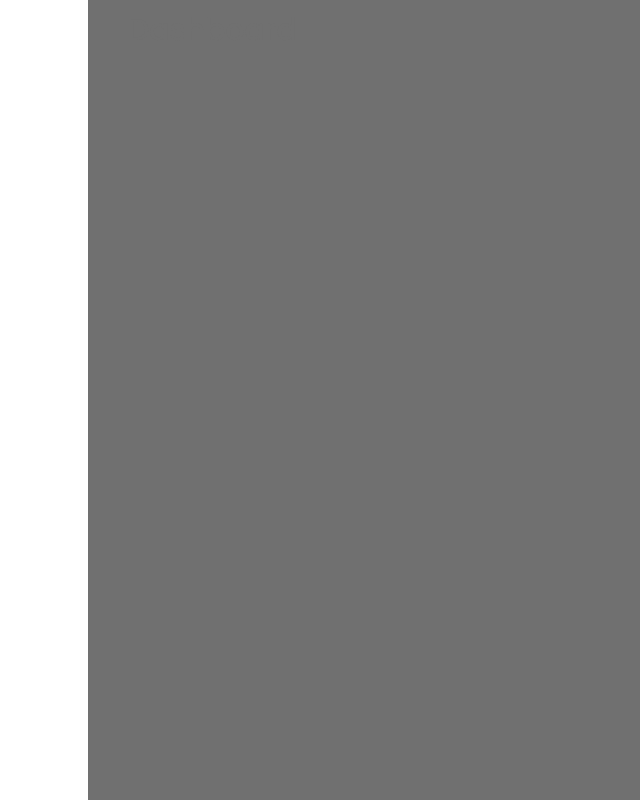
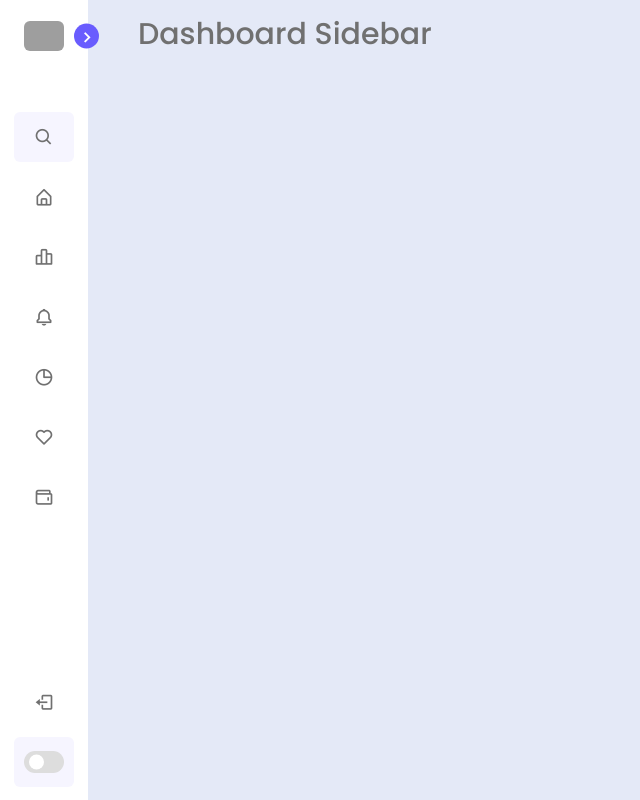
Before and after one commit to RAIZERO-Team/Stavitel, a PHP site: page /Workspace.html in a window 1280 px wide. Shown: the whole page, without its empty margins (0-640 px from the left). Run offline with PHP 8.4, Linux system fonts and the light colour scheme; grey boxes are pictures that could not be loaded.

Commit message:
update frontend files last update 3/19/2024 1:37 AM

```diff
--- a/src/Frontend/CSS/Workspace.css
+++ b/src/Frontend/CSS/Workspace.css
@@ -1,15 +1,13 @@
-@import url('https://fonts.googleapis.com/css2?family=Poppins:ital,wght@0,100;0,300;0,400;0,500;0,600;0,700;1,100&display=swap');
-
-* {
-    font-family: 'Poppins', sans-serif;
+@import url('https://fonts.googleapis.com/css2?family=Poppins:wght@300;400;500;600;700&display=swap');
+*{
     margin: 0;
     padding: 0;
     box-sizing: border-box;
-
+    font-family: 'Poppins', sans-serif;
 }
 
+:root{
 
-:root{
     --body-color: #E4E9F7;
     --sidebar-color: #FFF;
     --primary-color: #695CFE;
@@ -17,29 +15,30 @@
     --toggle-color: #DDD;
     --text-color: #707070;
 
-
     --tran-03: all 0.2s ease;
+    --tran-03: all 0.3s ease;
     --tran-04: all 0.3s ease;
-    --tran-05: all 0.4s ease;
-    --tran-06: all 0.5s ease;
-
-
+    --tran-05: all 0.3s ease;
 }
 
-
 body{
-    height: 100vh;
-    background: var(--sidebar-color);
+    min-height: 100vh;
+    background-color: var(--body-color);
     transition: var(--tran-05);
 }
 
+::selection{
+    background-color: var(--primary-color);
+    color: #fff;
+}
+
 body.dark{
-    --body-color: #18191A;
+    --body-color: #18191a;
     --sidebar-color: #242526;
-    --primary-color: #3A3B3C;
-    --primary-color-light: #3A3B3C;
-    --toggle-color: #FFF;
-    --text-color: #CCC;
+    --primary-color: #3a3b3c;
+    --primary-color-light: #3a3b3c;
+    --toggle-color: #fff;
+    --text-color: #ccc;
 }
 
 
@@ -54,204 +53,212 @@ body.dark{
     transition: var(--tran-05);
     z-index: 100;
 }
-
 .sidebar.close{
     width: 88px;
 }
 
-.sidebar .text{
-    font-size: 16px;
-    font-weight: 500;
+.sidebar li{
+    height: 50px;
+    list-style: none;
+    display: flex;
+    align-items: center;
+    margin-top: 10px;
+}
+
+.sidebar header .image,
+.sidebar .icon{
+    min-width: 60px;
+    border-radius: 6px;
+}
+
+.sidebar .icon{
+    min-width: 60px;
+    border-radius: 6px;
+    height: 100%;
+    display: flex;
+    align-items: center;
+    justify-content: center;
+    font-size: 20px;
+}
+
+.sidebar .text,
+.sidebar .icon{
     color: var(--text-color);
     transition: var(--tran-03);
+}
+
+.sidebar .text{
+    font-size: 17px;
+    font-weight: 500;
     white-space: nowrap;
     opacity: 1;
 }
-
-.sidebar.close{
+.sidebar.close .text{
     opacity: 0;
-}
-
-.sidebar .image{
-    min-width: 60px;
-    display: flex;
-    align-items: center;
-    justify-content: center;
-}
-
-.sidebar li{
-    height: 50px;
-    background: GRAY;
-    margin-top: 10px;
-    list-style: none;
-    display: flex;
-    align-items: center;
-}
-
-.sidebar li .icon{
-    display: flex;
-    align-items: center;
-    justify-content: center;
-    min-width: 60px;
-    font-size: 20px;
-}
-
-.sidebar li .icon,
-.sidebar li .text{
-    color: var(--text-color);
-    transform: var(--tran-02);
 }
 
 .sidebar header{
     position: relative;
 }
 
-.sidebar .image-text img{
-    width: 40px;
-    border-radius: 6px;
-}
-
 .sidebar header .image-text{
     display: flex;
     align-items: center;
 }
-
-header .image-text .header-text{
+.sidebar header .logo-text{
     display: flex;
     flex-direction: column;
 }
-
-.header-text .name{
+header .image-text .name {
+    margin-top: 2px;
+    font-size: 18px;
     font-weight: 600;
 }
 
-.header-text .profession{
+header .image-text .profession{
+    font-size: 16px;
     margin-top: -2px;
+    display: block;
+}
+
+.sidebar header .image{
+    display: flex;
+    align-items: center;
+    justify-content: center;
+}
+
+.sidebar header .image img{
+    width: 40px;
+    border-radius: 6px;
 }
 
 .sidebar header .toggle{
     position: absolute;
     top: 50%;
     right: -25px;
-    transform: translate(-50%) rotate(180deg);
+    transform: translateY(-50%) rotate(180deg);
     height: 25px;
     width: 25px;
-    background: var(--primary-color);
+    background-color: var(--primary-color);
+    color: var(--sidebar-color);
+    border-radius: 50%;
     display: flex;
-    align-content: center;
+    align-items: center;
     justify-content: center;
-    border-radius: 50%;
-    color: var(--sidebar-color);
     font-size: 22px;
-    transition: var(--tran-03);
-}
-
-.sidebar.close header .toggle{
-    transform: translate(-50%);
+    cursor: pointer;
+    transition: var(--tran-05);
 }
 
 body.dark .sidebar header .toggle{
     color: var(--text-color);
 }
 
-.sidebar .menu{
-    margin-top: 35px;
+.sidebar.close .toggle{
+    transform: translateY(-50%) rotate(0deg);
 }
 
-.sidebar .searh-box{
-    background: var(--primary-color-light);
+.sidebar .menu{
+    margin-top: 40px;
+}
+
+.sidebar li.search-box{
     border-radius: 6px;
+    background-color: var(--primary-color-light);
+    cursor: pointer;
     transition: var(--tran-05);
 }
 
-.search-box input{
+.sidebar li.search-box input{
     height: 100%;
     width: 100%;
     outline: none;
     border: none;
+    background-color: var(--primary-color-light);
+    color: var(--text-color);
     border-radius: 6px;
-    font-size: 16px;
+    font-size: 17px;
     font-weight: 500;
-    background: var(--primary-color-light);
+    transition: var(--tran-05);
+}
+.sidebar li a{
+    list-style: none;
+    height: 100%;
+    background-color: transparent;
+    display: flex;
+    align-items: center;
+    height: 100%;
+    width: 100%;
+    border-radius: 6px;
+    text-decoration: none;
+    transition: var(--tran-03);
+}
+
+.sidebar li a:hover{
+    background-color: var(--primary-color);
+}
+.sidebar li a:hover .icon,
+.sidebar li a:hover .text{
+    color: var(--sidebar-color);
+}
+body.dark .sidebar li a:hover .icon,
+body.dark .sidebar li a:hover .text{
+    color: var(--text-color);
+}
+
+.sidebar .menu-bar{
+    height: calc(100% - 55px);
+    display: flex;
+    flex-direction: column;
+    justify-content: space-between;
+    overflow-y: scroll;
+}
+.menu-bar::-webkit-scrollbar{
+    display: none;
+}
+.sidebar .menu-bar .mode{
+    border-radius: 6px;
+    background-color: var(--primary-color-light);
+    position: relative;
     transition: var(--tran-05);
 }
 
-.sidebar li a{
-    height: 100%;
-    width: 100%;
-    display: flex;
-    align-items: center;
-    text-decoration: none;
-    border-radius: 6px;
-    transform: var(--tran-04);
+.menu-bar .mode .sun-moon{
+    height: 50px;
+    width: 60px;
 }
 
-.sidebar li a:hover,
-.sidebar li a:hover{
-    background: var(--primary-color);
+.mode .sun-moon i{
+    position: absolute;
 }
-
-body.dark .sidebar li a:hover,
-body.dark .sidebar li a:hover{
-    background: var(--text-color);
+.mode .sun-moon i.sun{
+    opacity: 0;
 }
-
-.sidebar .menu-bar{
-    height: calc(100% - 50px);
-    display: flex;
-    flex-direction: column;
-    justify-content: space-between;
+body.dark .mode .sun-moon i.sun{
+    opacity: 1;
 }
-
-.menu-bar .mode{
-    position: relative;
-    border-radius: 6px;
-    background: var(--primary-color-light);
-}
-
-.menu-bar .mode .moon-sun{
-    height: 50px;
-    width: 60px;
-    display: flex;
-    align-items: center;
-}
-
-.menu-bar .mode i{
-    position: absolute ;
-    transition: var(--tran-03);
-}
-
-.menu-bar .mode i.sun{
+body.dark .mode .sun-moon i.moon{
     opacity: 0;
 }
 
-body.dark .menu-bar .mode i.sun{
-    opacity: 1;
-}
-body.dark .menu-bar .mode i.moon{
-    opacity: 0;
-}
-
-.menu-bar .mode .toggle-switch{
+.menu-bar .bottom-content .toggle-switch{
     position: absolute;
     right: 0;
+    height: 100%;
+    min-width: 60px;
     display: flex;
     align-items: center;
-    justify-items: center;
-    height: 100%;
-    min-width: 60px;
+    justify-content: center;
+    border-radius: 6px;
     cursor: pointer;
-    border-radius: 6px;
-    background: var(--primary-color-light);
-    transition: var(--tran-05);
 }
-
 .toggle-switch .switch{
     position: relative;
     height: 22px;
-    width: 44px;
+    width: 40px;
     border-radius: 25px;
-    background: var(--toggle-color);
+    background-color: var(--toggle-color);
+    transition: var(--tran-05);
 }
 
 .switch::before{
@@ -263,31 +270,36 @@ body.dark .menu-bar .mode i.moon{
     top: 50%;
     left: 5px;
     transform: translateY(-50%);
-    background: var(--sidebar-color);
-    transition: var(--tran-03);
+    background-color: var(--sidebar-color);
+    transition: var(--tran-04);
 }
 
-
 body.dark .switch::before{
-    left: 24px;
+    left: 20px;
 }
 
 .home{
-    position: relative;
+    position: absolute;
+    top: 0;
+    top: 0;
+    left: 250px;
     height: 100vh;
-    left: 250px;
-    width: calc(100% - 88px);
-    background: var(--text-color);
+    width: calc(100% - 250px);
+    background-color: var(--body-color);
     transition: var(--tran-05);
 }
-
 .home .text{
     font-size: 30px;
     font-weight: 500;
     color: var(--text-color);
-    padding: 8px 40px;
+    padding: 12px 60px;
 }
+
 .sidebar.close ~ .home{
-    left: 88px;
-    width: calc(100% - 88px);
+    left: 78px;
+    height: 100vh;
+    width: calc(100% - 78px);
 }
+body.dark .home .text{
+    color: var(--text-color);
+}
--- a/src/Frontend/Workspace.html
+++ b/src/Frontend/Workspace.html
@@ -1,96 +1,106 @@
 <!DOCTYPE html>
 <html lang="en">
   <head>
-  <meta charset="UTF-8">
-  <meta name="viewport" content="width=device-width, initial-scale=1.0">
+    <meta charset="UTF-8" />
+    <meta name="viewport" content="width=device-width, initial-scale=1.0" />
     <!--  Discription -->
-  <meta name="description" content=""/>
+    <meta name="description" content="" />
 
-  <link rel="stylesheet" href="https://cdnjs.cloudflare.com/ajax/libs/font-awesome/6.4.0/css/all.min.css">
-  <link rel="stylesheet" href="./css/Workspace.css">
-  <link href='https://unpkg.com/boxicons@2.1.4/css/boxicons.min.css' rel='stylesheet'>
-  <link rel="icon" href="../../public/Icons/">
+    <link
+      rel="stylesheet"
+      href="https://cdnjs.cloudflare.com/ajax/libs/font-awesome/6.4.0/css/all.min.css"
+    />
+    <link
+      href="https://unpkg.com/boxicons@2.1.4/css/boxicons.min.css"
+      rel="stylesheet"
+    />
+    <link rel="stylesheet" href="./css/Workspace.css" />
+    <link rel="icon" href="../../public/Icons/" />
 
     <title>Stavitel</title>
   </head>
   <body>
     <nav class="sidebar close">
       <header>
-      <div class="image.text">
+        <div class="image-text">
           <span class="image">
-          <img src="logo.png" alt="logo">
+            <img src="/public/Icons/logo.png" alt="">
           </span>
-
-        <div class="text header text">
-          <span class="name class">CodingLab</span><br>
-            <span class="profession">Web developer</span><br>
-          </span>
+          <div class="text logo-text">
+            <span class="name">Codinglab</span>
+            <span class="profession">Web developer</span>
           </div>
         </div>
-
-     <i class="bx bx-chvron-right toggle"></i>
-    <header>
-
+        <i class="bx bx-chevron-right toggle"></i>
+      </header>
       <div class="menu-bar">
-        <ul class="menu">
+        <div class="menu">
           <li class="search-box">
-              <i class="bx bx-home-alt"></i>
-              <input type="search" placeholder="Search...">
+            <i class="bx bx-search icon"></i>
+            <input type="text" placeholder="Search..." />
           </li>
           <ul class="menu-links">
             <li class="nav-link">
-              <a href="a">
-                <i class='bx bx-home-alt icon' ></i>
+              <a href="#">
+                <i class="bx bx-home-alt icon"></i>
                 <span class="text nav-text">Dashboard</span>
               </a>
             </li>
             <li class="nav-link">
-              <a href="a">
-                <i class='bx bx-home-alt icon' ></i>
-                <span class="text nav-text">New Project</span>
+              <a href="#">
+                <i class="bx bx-bar-chart-alt-2 icon"></i>
+                <span class="text nav-text">Revenue</span>
               </a>
             </li>
             <li class="nav-link">
-              <a href="a">
-                <i class='bx bx-home- icon' ></i>
-                <span class="text nav-text">My Projects</span>
+              <a href="#">
+                <i class="bx bx-bell icon"></i>
+                <span class="text nav-text">Notifications</span>
               </a>
             </li>
             <li class="nav-link">
-              <a href="a">
-                <i class='bx bx-bell icon' ></i>
-                <span class="text nav-text">Notifications</span>
+              <a href="#">
+                <i class="bx bx-pie-chart-alt icon"></i>
+                <span class="text nav-text">Analytics</span>
+              </a>
+            </li>
+            <li class="nav-link">
+              <a href="#">
+                <i class="bx bx-heart icon"></i>
+                <span class="text nav-text">Likes</span>
+              </a>
+            </li>
+            <li class="nav-link">
+              <a href="#">
+                <i class="bx bx-wallet icon"></i>
+                <span class="text nav-text">Wallets</span>
               </a>
             </li>
           </ul>
         </div>
-      </div>
-
-      <div class="bottom content">
+        <div class="bottom-content">
           <li class="">
-          <a href="a">
-            <i class='bx bx-log.out icon'></i>
+            <a href="#">
+              <i class="bx bx-log-out icon"></i>
               <span class="text nav-text">Logout</span>
             </a>
           </li>
-
           <li class="mode">
-          <div class="moon-sun">
-            <i class='bx bx-moon icon moon'></i>
-            <i class='bx bx-sun icon sun'></i>
+            <div class="sun-moon">
+              <i class="bx bx-moon icon moon"></i>
+              <i class="bx bx-sun icon sun"></i>
             </div>
-          <span class="mode-text text">Dark Mode</span>
-
-          <div class="toggle switch">
+            <span class="mode-text text">Dark mode</span>
+            <div class="toggle-switch">
               <span class="switch"></span>
             </div>
           </li>
-
+        </div>
       </div>
     </nav>
 
     <section class="home">
-    <div class="text">Dashboard</div>
+      <div class="text">Dashboard Sidebar</div>
     </section>
 
     <script src="./JS/Workspace.js"></script>
```
Also changed, not shown: src/Frontend/JS/Workspace.js (+8 -11 lines), 1 other file. Lines whose indentation alone changed are shown as unchanged.
